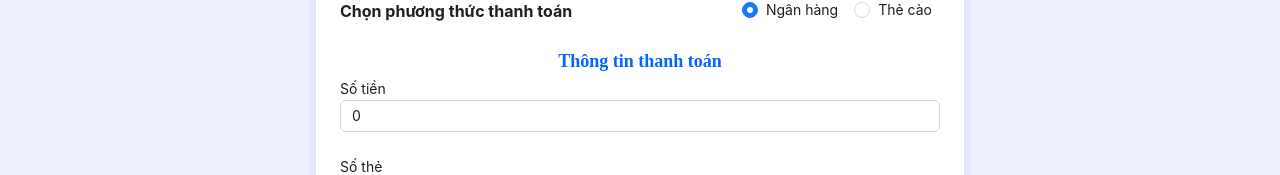
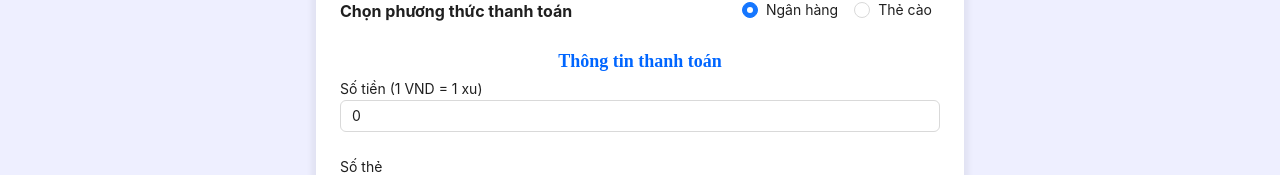
Before and after one commit to sieuphan131102/docsqa, a React (Create React App) app: page /payment in a window 1280 px wide. Shown: the part 188-363 px from the top of the page. Built offline with nearby package versions, Linux system fonts and the light colour scheme.

Commit message:
complete

```diff
--- a/src/pages/Payment/Bank.jsx
+++ b/src/pages/Payment/Bank.jsx
@@ -46,7 +46,7 @@ const Bank = () => {
     <div>
       <Form>
         <Form.Item>
-          <label htmlFor="coin-number">Số tiền</label>
+          <label htmlFor="coin-number">Số tiền (1 VND = 1 xu)</label>
           <br />
           <InputNumber
             style={{ width: "100%" }}
--- a/src/pages/Payment/Card.jsx
+++ b/src/pages/Payment/Card.jsx
@@ -46,7 +46,7 @@ const Card = () => {
     <div>
       <Form>
         <Form.Item>
-          <label htmlFor="coin-number">Số tiền</label>
+          <label htmlFor="coin-number">Số tiền (1 VND = 1 xu)</label>
           <br />
           <InputNumber
             style={{ width: "100%" }}
```
